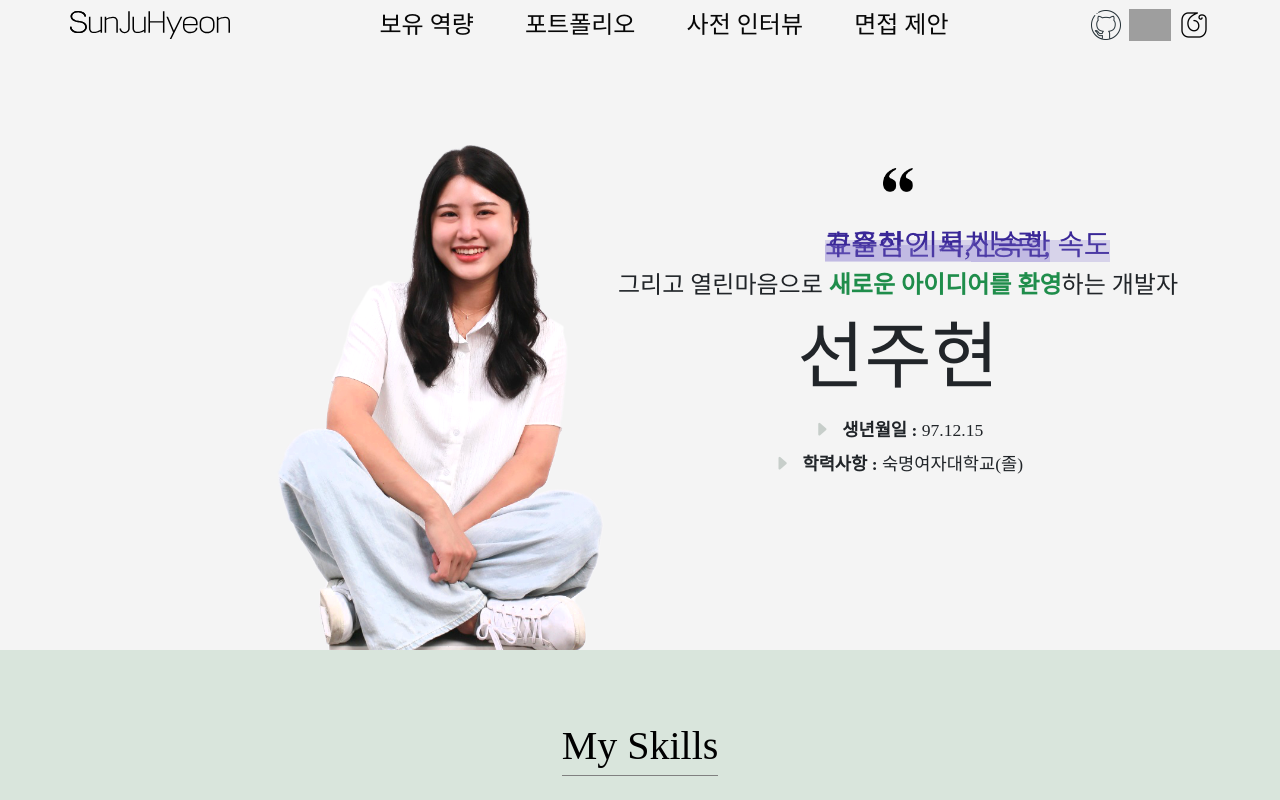
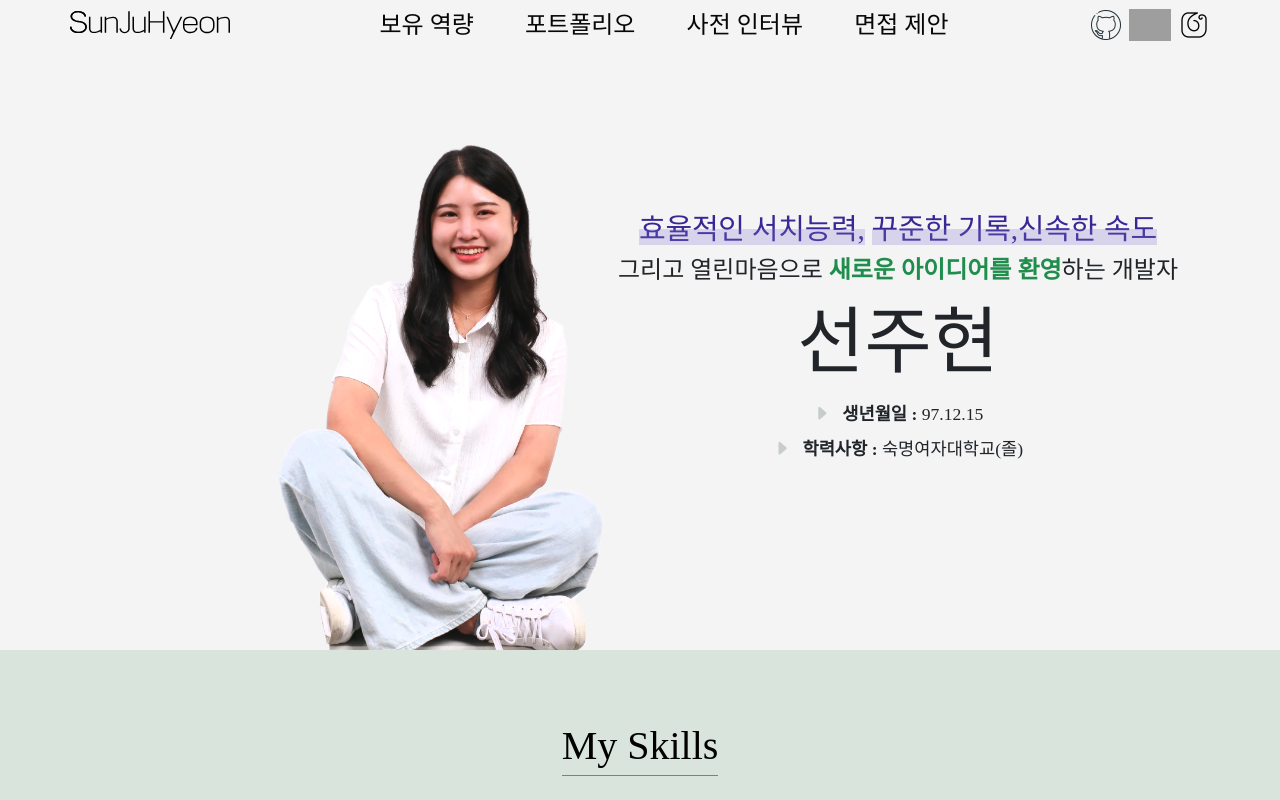
Before and after one commit to dongsam-E/dongsam-E.github.io, a React (Create React App) app: page / in a window 1280 px wide. Shown: the top 800 px of the page. Built offline with nearby package versions, Linux system fonts and the light colour scheme; grey boxes are pictures that could not be loaded; a web font is replaced by a local one.

Commit message:
텍스트부분 수정

```diff
--- a/src/component/About.js
+++ b/src/component/About.js
@@ -27,12 +27,12 @@ function About(props) {
                         </SwiperSlide>
                     </Swiper>
                 </div> */}
-                <div id={`${about.script}`} className={`d-flex flex-column align-items-center justify-content-center`}>
-                    <img className={`${about.icon}`} src="./img/doubleQuote0.png" alt="icon" />
+                <div id={`${about.script}`} className={`d-flex flex-column align-items-center justify-content-center col-lg-6`}>
+                    {/* <img className={`${about.icon}`} src="./img/doubleQuote0.png" alt="icon" /> */}
                     <div className={`${about.main} text-center`}>
                         <br /><div className={`m-0 ${about.highlight}`}>
 
-                            <p className={`m-0 ${about.text1} position-relative`}><span className={`position-absolute ${about.mark}`}>효율적인 서치능력,</span> <span className={`position-relative ${about.mark}`}>꾸준한 기록,</span><span className={`position-absolute ${about.mark}`}>신속한 속도</span></p>
+                            <p className={`m-0 ${about.text1} position-relative`}><span className={`position-relative ${about.mark}`}>효율적인 서치능력,</span> <span className={`position-relative ${about.mark}`}>꾸준한 기록,</span><span className={`position-relative ${about.mark}`}>신속한 속도</span></p>
                         </div>
                         <p className={`m-0 ${about.text0}`}>그리고 <span className={`${about.nonetext}`}>열린마음으로</span> <em className={`${about.em}`}>새로운 아이디어를 환영</em>하는 개발자</p>
                         <br /><p className={`m-0 ${about.text2}`}>선주현</p>
```
